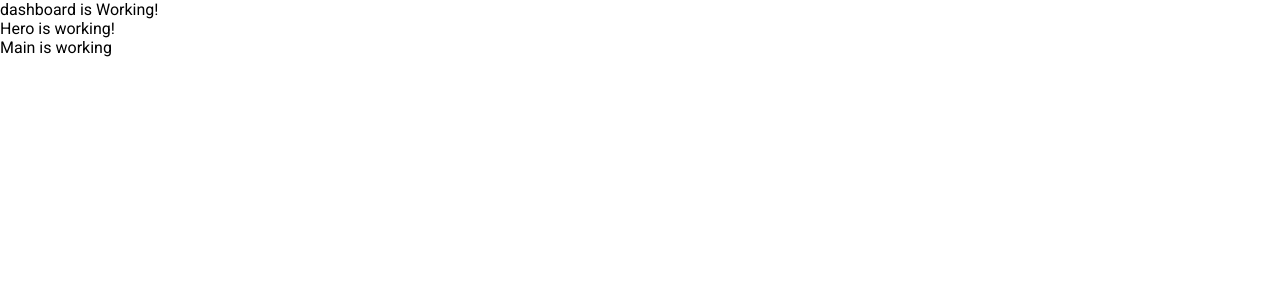
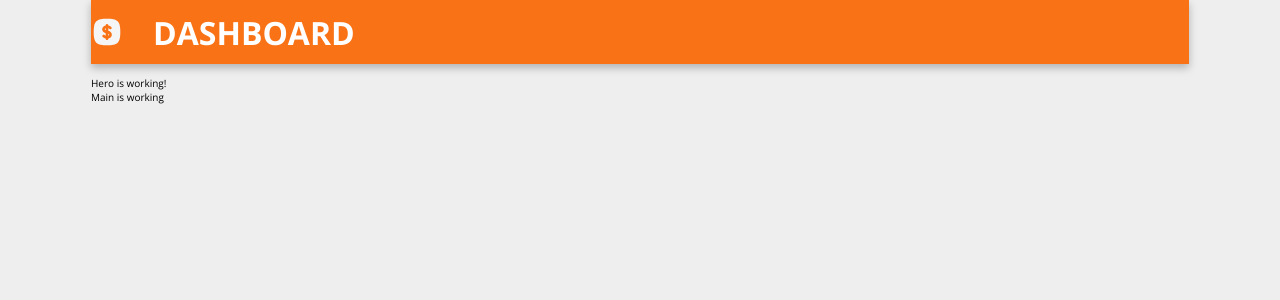
Before and after one commit to Yakub357/money-tracc, an Angular app: page / in a window 1280 px wide. Shown: the top 300 px of the page. Built offline with nearby package versions, Linux system fonts and the light colour scheme.

Commit message:
Dashboard completed, added logo svg icon and styled h1 and dashboard component

```diff
--- a/src/app/app.component.ts
+++ b/src/app/app.component.ts
@@ -3,8 +3,8 @@ import { Component } from '@angular/core';
 @Component({
   selector: 'app-root',
   templateUrl: './app.component.html',
-  styleUrls: ['./app.component.css']
+  styleUrls: ['./app.component.css'],
 })
 export class AppComponent {
-  title = 'money-tracker';
+  title = 'money-tracc';
 }
--- a/src/app/dashboard/dashboard.css
+++ b/src/app/dashboard/dashboard.css
@@ -0,0 +1,25 @@
+.dashboard {
+  width: 100%;
+  height: 6.4rem;
+  background-color: #f97316;
+  box-shadow: 0 4px 8px rgba(0, 0, 0, 0.25);
+
+  display: flex;
+  align-items: center;
+  justify-content: flex-start;
+
+  margin-bottom: 1.2rem;
+}
+
+.dashboard img {
+  width: 3.2rem;
+  aspect-ratio: 1;
+
+  margin-right: 3rem;
+}
+
+.dashboard h1 {
+  font-size: 3.2rem;
+  font-weight: 700;
+  color: #ffffff;
+}
--- a/src/app/dashboard/dashboard.html
+++ b/src/app/dashboard/dashboard.html
@@ -1,4 +1,4 @@
 <div class="dashboard">
-  <p>dashboard is Working!</p>
-
+  <img src="../../assets/logo--money-track.svg" alt="Dollar icon" />
+  <h1 class="heading--one">DASHBOARD</h1>
 </div>
--- a/src/index.html
+++ b/src/index.html
@@ -1,13 +1,13 @@
-<!doctype html>
+<!DOCTYPE html>
 <html lang="en">
-<head>
-  <meta charset="utf-8">
-  <title>Money tRacc</title>
-  <base href="/">
-  <meta name="viewport" content="width=device-width, initial-scale=1">
-  <link rel="shortcut icon" type="image/png" href="./favicon.png">
-</head>
-<body>
-  <app-root></app-root>
-</body>
+  <head>
+    <meta charset="utf-8" />
+    <title>Money tRacc</title>
+    <base href="/" />
+    <meta name="viewport" content="width=device-width, initial-scale=1" />
+    <link rel="shortcut icon" type="image/png" href="./favicon.png" />
+  </head>
+  <body>
+    <app-root class="app-root"></app-root>
+  </body>
 </html>
--- a/src/styles.css
+++ b/src/styles.css
@@ -1,5 +1,5 @@
 /* You can add global styles to this file, and also import other style files */
-@import url("https://fonts.googleapis.com/css2?family=Roboto:wght@100;300;400;500;700;900&display=swap");
+@import url("https://fonts.googleapis.com/css2?family=Open+Sans:ital,wght@0,300;0,400;0,500;0,600;0,700;0,800;1,300;1,400;1,500;1,600;1,700;1,800&display=swap");
 
 *,
 *::before,
@@ -11,6 +11,16 @@
 }
 
 html {
-  font-family: "Roboto", sans-serif;
-  font-size: 16px;
+  font-family: "Open Sans", sans-serif;
+  font-size: 62.5%;
 }
+
+body {
+  background-color: #eeeeee;
+}
+
+.app-root {
+  display: block;
+  width: 109.8rem;
+  margin: 0 auto;
+}
```
Also changed, not shown: src/app/hero/hero.html (+6 -1 lines), src/assets/logo--money-track.svg (added).
